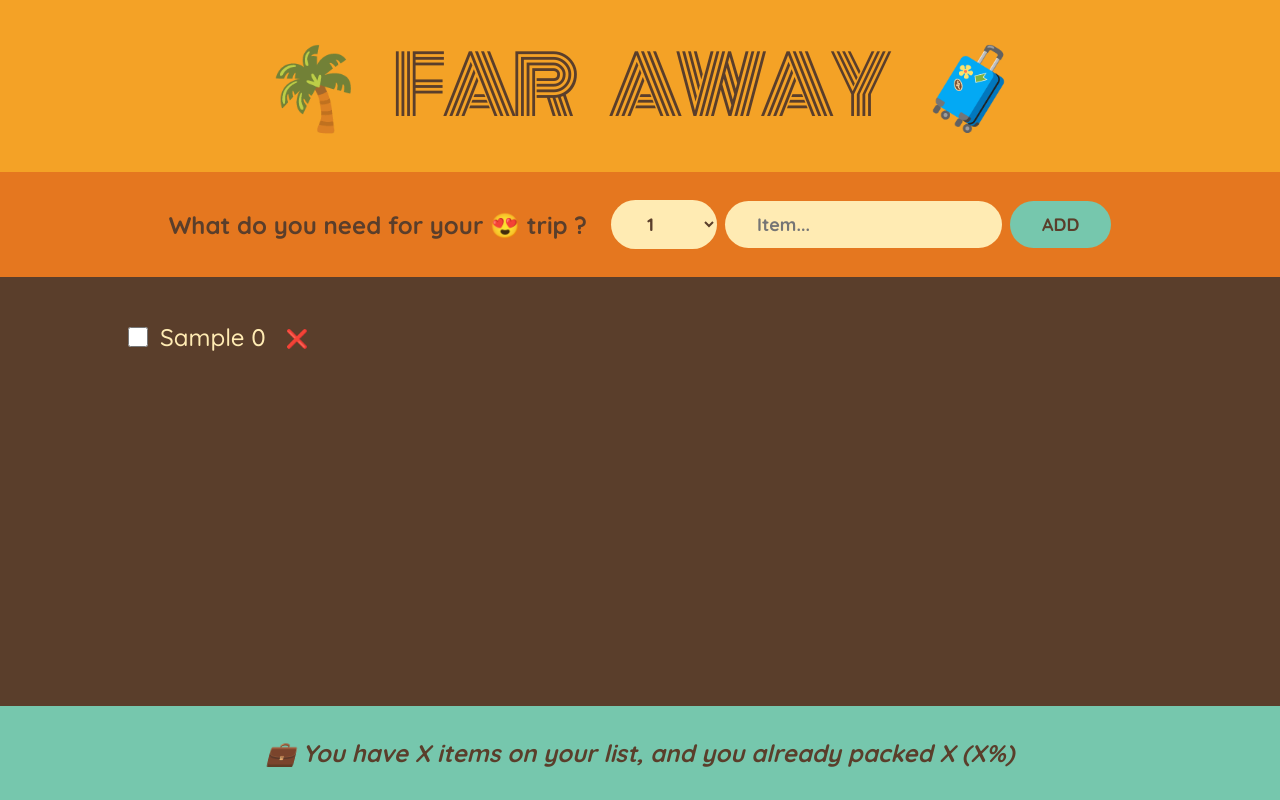
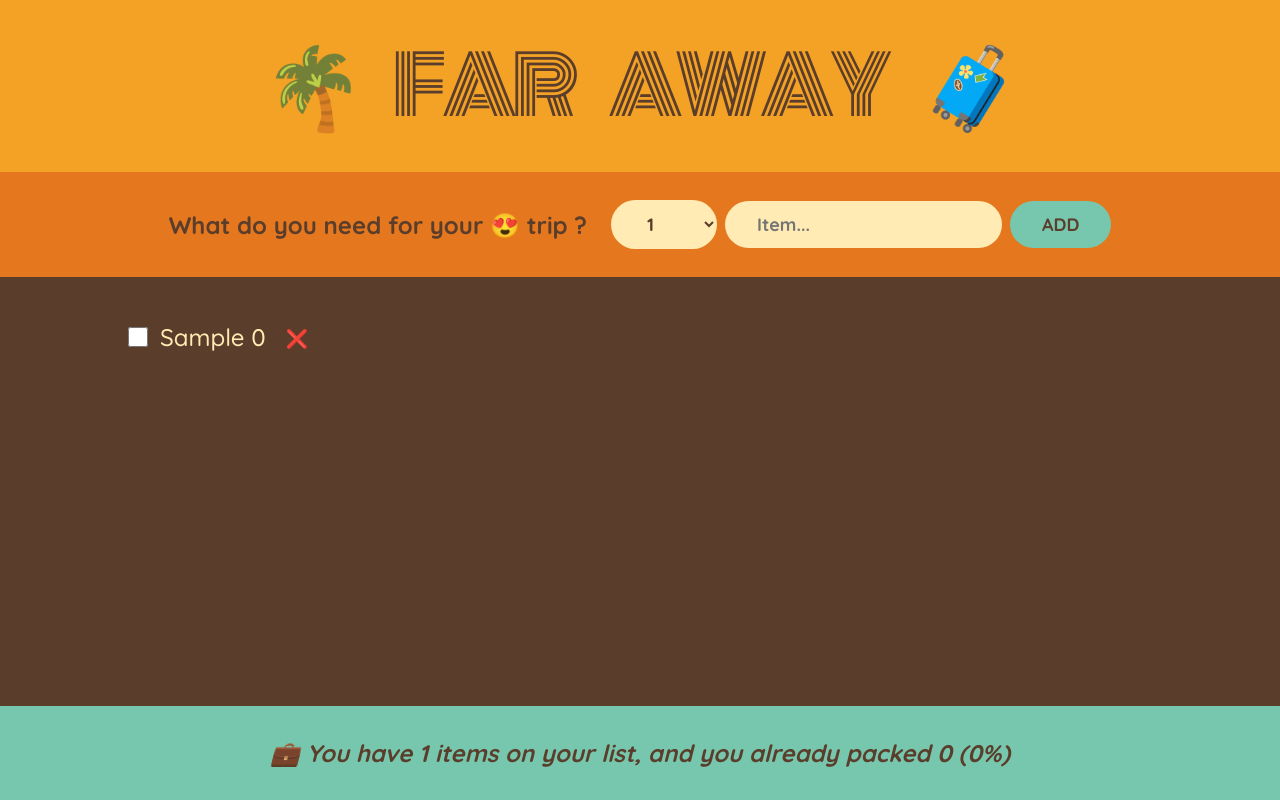
Before and after one commit to LucasMadranges/FarAway, a React (Vite) app: page / in a window 1280 px wide. Both pictures are taken after typing "Sample" into the empty fields and a click on the button "ADD". Built offline with nearby package versions, Linux system fonts and the light colour scheme.

Commit message:
Features for the footer

```diff
--- a/src/App.jsx
+++ b/src/App.jsx
@@ -27,7 +27,7 @@
                 <PackingList onDeleteItems={handleDeleteItems}
                              onToggleItem={handleToggleItem}
                              items={items}/>
-                <Stats/>
+                <Stats items={items}/>
             </div>
         </>
     )
--- a/src/Stats.jsx
+++ b/src/Stats.jsx
@@ -1,8 +1,15 @@
-export default function Stats() {
+export default function Stats({items}) {
+    if (!items.length) return <p className="stats"><em>Start adding some items to your packing list 🚀</em></p>
+
+    const numItems = items.length;
+    const numPacked = items.filter(item => item.packed).length;
+    const percentage = Math.round(numPacked / numItems * 100)
+
     return (
         <footer className="stats">
             <em>
-                💼 You have X items on your list, and you already packed X (X%)
+                {percentage === 100 ? 'You got everything! Ready to go ✈️' : `💼 You have ${numItems} items on your list, and you already
+                packed ${numPacked} (${percentage}%)`}
             </em>
         </footer>
     )
```
